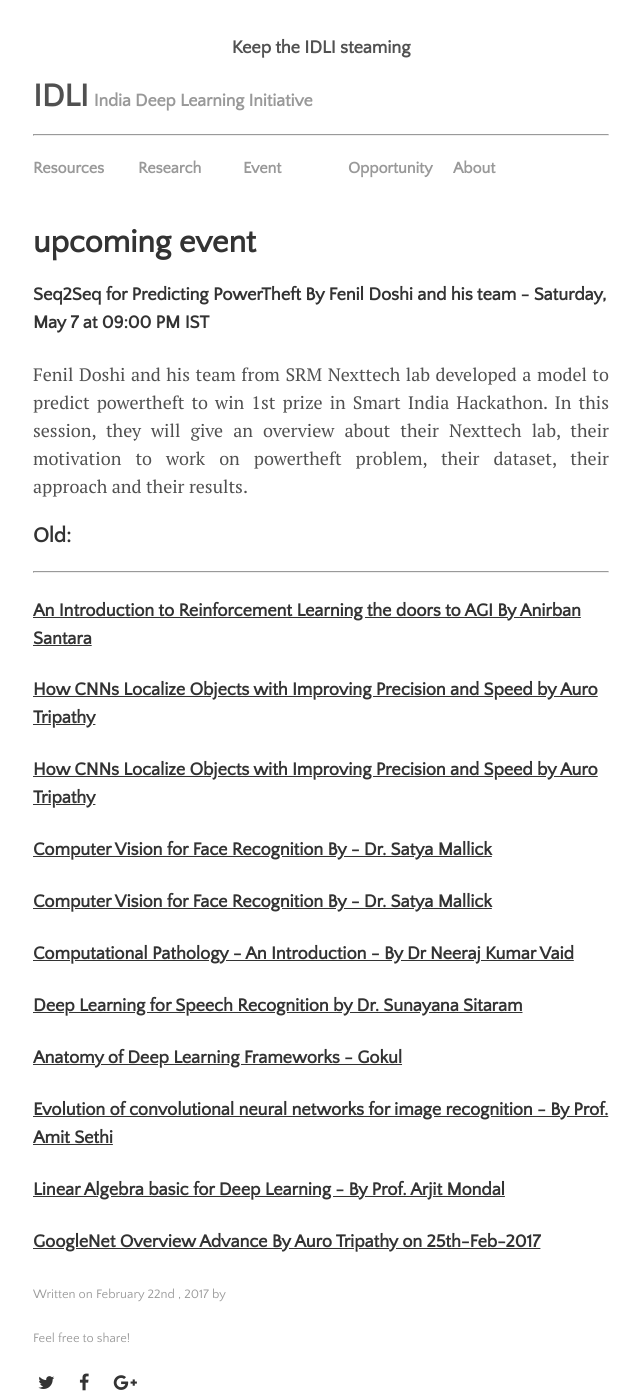
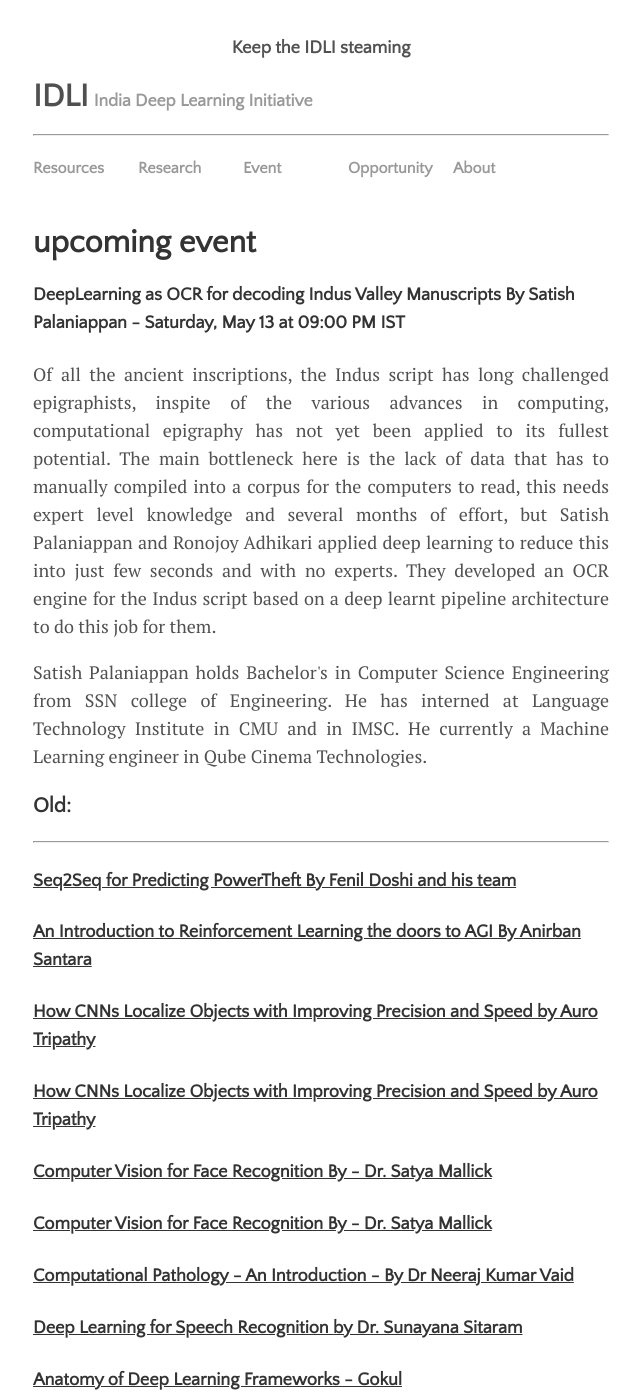
Before and after one commit to IndiaDeepLearningInitiative-IDLI/IndiaDeepLearningInitiative-IDLI.github.io, a Jekyll site: the page built from _upcomming/2017-02-22-Upcomming events.md, in a window 1280 px wide and 1400 px high. Shown: the whole window, without its empty margins (319-959 px from the left). Built offline with Jekyll 4.4.1, drawn with Linux system fonts in a browser that asks for light colours; nearby versions of some CDN libraries; comment, search, counter and statistics services are not loaded.

Commit message:
upcomming session

```diff
--- a/_upcomming/2017-02-22-Upcomming events.md
+++ b/_upcomming/2017-02-22-Upcomming events.md
@@ -3,12 +3,12 @@ layout: post
 title: upcoming event
 ---
 
-#### Seq2Seq for Predicting PowerTheft By Fenil Doshi and his team - Saturday, May 7 at 09:00 PM IST
+#### DeepLearning as OCR for decoding Indus Valley Manuscripts By Satish Palaniappan - Saturday, May 13 at 09:00 PM IST
 
 
-<p style="text-align: justify;">Fenil Doshi and his team from SRM Nexttech lab developed a model to predict powertheft to win 1st prize in Smart India Hackathon. In this session, they will give an overview about their Nexttech lab, their motivation to work on powertheft problem, their dataset, their approach and their results.
+<p style="text-align: justify;">Of all the ancient inscriptions, the Indus script has long challenged epigraphists, inspite of the various advances in computing, computational epigraphy has not yet been applied to its fullest potential. The main bottleneck here is the lack of data that has to manually compiled into a corpus for the computers to read, this needs expert level knowledge and several months of effort, but Satish Palaniappan and Ronojoy Adhikari applied deep learning to reduce this into just few seconds and with no experts. They developed an OCR engine for the Indus script based on a deep learnt pipeline architecture to do this job for them.
 </p>
-<p style="text-align: justify;">
+<p style="text-align: justify;">Satish Palaniappan holds Bachelor's in Computer Science Engineering from SSN college of Engineering. He has interned at Language Technology Institute in CMU and in IMSC. He currently a Machine Learning engineer in Qube Cinema Technologies.
 </p>
 <p style="text-align: justify;">
 </p>
@@ -16,6 +16,8 @@ title: upcoming event
 ### Old:
 ---------------------------------------------------------------------------------------------------------------------------
 
+
+#### [Seq2Seq for Predicting PowerTheft By Fenil Doshi and his team](http://idli.group/session/2017-05-6-Seq2-Seq/)
 
 #### [An Introduction to Reinforcement Learning the doors to AGI By Anirban Santara](http://idli.group/session/2017-04-29-Intro-to-RRN/)
 
```
